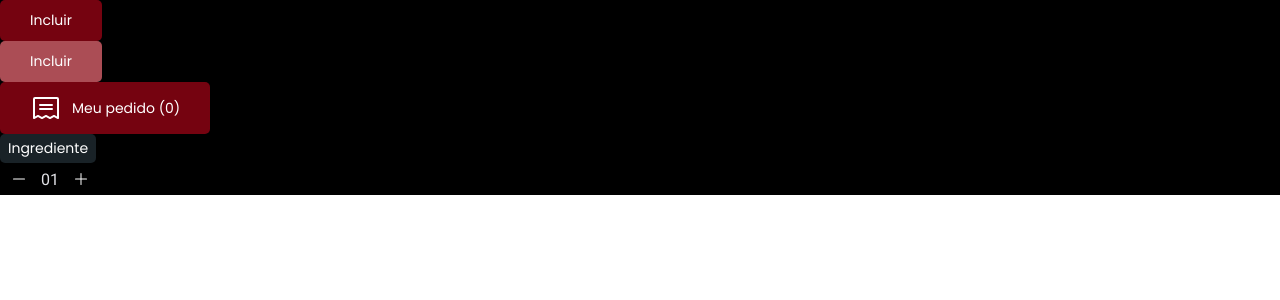
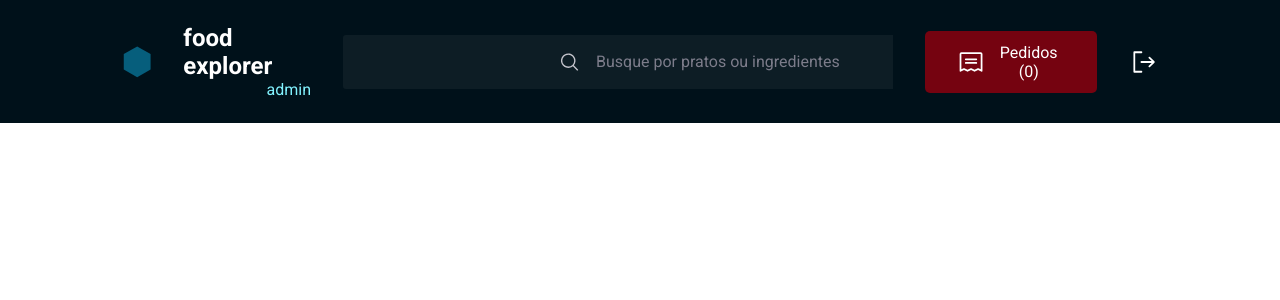
Before and after one commit to nikollllllas/food-explorer-web, a React (Vite) app: page / in a window 1280 px wide. Shown: the top 300 px of the page. Built offline with nearby package versions, Linux system fonts and the light colour scheme.

Commit message:
:sparkles:: updated and adjustes components

```diff
--- a/src/components/Button/styles.js
+++ b/src/components/Button/styles.js
@@ -1,12 +1,12 @@
 import styled from 'styled-components'
 
 export const Container = styled.button`
-  padding: 1rem 3rem;
+  padding: 1.2rem 3.2rem;
 
   display: flex;
   justify-content: center;
   align-items: center;
-  gap: 1rem;
+  gap: 8px;
 
   color: ${({ theme }) => theme.darkTheme.LIGHT[100]};
   background: ${({ theme }) => theme.darkTheme.TINTS.TOMATO[100]};
@@ -14,7 +14,8 @@ export const Container = styled.button`
   border: 0;
   border-radius: 5px;
 
-  font: 14px 'Poppins', sans-serif;
+  font: 1.4rem;
+  text-align: center;
 
   &:hover {
     transition: 0.2s ease-in-out;
--- /dev/null
+++ b/src/components/Header/index.jsx
@@ -0,0 +1,46 @@
+import { Container, Search } from './styles'
+import { Button } from '../Button'
+import { MagnifyingGlass, Receipt, SignOut } from '@phosphor-icons/react'
+import { Input } from '../Input'
+
+export function Header({ isAdmin }) {
+  return (
+    <Container>
+      <svg
+        width='26'
+        height='31'
+        viewBox='0 0 26 31'
+        fill='none'
+        xmlns='http://www.w3.org/2000/svg'>
+        <path
+          d='M13 0.366394L25.9904 7.86639V22.8664L13 30.3664L0.00961876 22.8664V7.86639L13 0.366394Z'
+          fill='#065E7C'
+        />
+      </svg>
+
+      <div>
+        <h1>food explorer </h1>
+        <span>admin</span>
+      </div>
+
+      <Search>
+        <Input
+          icon={MagnifyingGlass}
+          isAdmin={false}
+          placeholder={'Busque por pratos ou ingredientes'}
+        />
+      </Search>
+
+      {isAdmin ? (
+        <Button title={'Novo prato'} />
+      ) : (
+        <Button
+          icon={Receipt}
+          title={'Pedidos (0)'}
+        />
+      )}
+
+      <SignOut />
+    </Container>
+  )
+}
--- /dev/null
+++ b/src/components/Header/styles.js
@@ -0,0 +1,48 @@
+import styled from 'styled-components'
+
+export const Container = styled.div`
+  padding: 2.4rem 12.3rem;
+
+  height: auto;
+  width: auto;
+
+  display: flex;
+  align-items: center;
+  gap: 3.2rem;
+
+  background-color: ${({ theme }) => theme.darkTheme.DARK[600]};
+
+  > div {
+    display: flex;
+    flex-direction: column;
+    align-items: end;
+  }
+
+  > div h1 {
+    font-size: 2.4rem;
+    font-weight: 700;
+    color: ${({ theme }) => theme.darkTheme.LIGHT[100]};
+  }
+
+  > div span {
+    font-size: 1.6rem;
+    color: ${({ theme }) => theme.darkTheme.TINTS.CAKE[200]};
+  }
+
+  > svg {
+    width: 32px;
+    height: 32px;
+    color: ${({ theme }) => theme.darkTheme.LIGHT[100]};
+
+    :nth-last-child() {
+      cursor: pointer;
+    }
+  }
+`
+export const Search = styled.div`
+  width: 60%;
+  display: flex;
+  border-radius: 0.3rem;
+  background-color: ${({ theme }) => theme.darkTheme.DARK[900]};
+  justify-content: center;
+`
--- /dev/null
+++ b/src/components/Input/index.jsx
@@ -0,0 +1,10 @@
+import { Container } from './styles'
+
+export function Input({ icon: Icon, ...rest }) {
+  return (
+    <Container>
+      {Icon && <Icon />}
+      <input {...rest} />
+    </Container>
+  )
+}
--- /dev/null
+++ b/src/components/Input/styles.js
@@ -0,0 +1,36 @@
+import styled from 'styled-components'
+
+export const Container = styled.div`
+  padding: 0.75rem 0;
+  width: 344px;
+  display: flex;
+  align-items: center;
+  justify-content: space-between;
+
+  gap: 0.875rem;
+
+  background-color: ${({ theme }) => theme.darkTheme.DARK[900]};
+  color: ${({ theme }) => theme.darkTheme.LIGHT[500]};
+
+  > input {
+    width: 100%;
+    font-size: 16px;
+    padding: 1rem 0.75rem;
+    outline: none;
+
+    background: transparent;
+    border: 0;
+
+    color: ${({ theme }) => theme.darkTheme.LIGHT[500]};
+
+    &::placeholder {
+      color: ${({ theme }) => theme.darkTheme.LIGHT[500]};
+    }
+  }
+
+  > svg {
+    margin-left: 1rem;
+    font-size: 24px;
+    color: ${({ theme }) => theme.darkTheme.LIGHT[400]};
+  }
+`
--- a/src/pages/SignIn/index.jsx
+++ b/src/pages/SignIn/index.jsx
@@ -1,27 +1,18 @@
-import { Button } from '../../components/Button'
-import { Tag } from '../../components/Tag'
-import { Stepper } from '../../components/Stepper'
-import { Container } from './styles'
-import { Receipt } from '@phosphor-icons/react'
+// import { Button } from '../../components/Button'
+// import { Tag } from '../../components/Tag'
+// import { Stepper } from '../../components/Stepper'
+// import { Receipt } from '@phosphor-icons/react'
+// import { Container } from './styles'
+// import { Search } from '../../components/Search'
+// import { Input } from '../../components/Input'
+// import { MagnifyingGlass } from '@phosphor-icons/react'
+
+import { Header } from '../../components/Header'
 
 export function SignIn() {
   return (
-    <Container>
-      <Button title={'Incluir'} />
-
-      <Button
-        title={'Incluir'}
-        disabled
-      />
-
-      <Button
-        icon={Receipt}
-        title={'Meu pedido (0)'}
-      />
-
-      <Tag title={'Ingrediente'} />
-
-      <Stepper />
-    </Container>
+    <>
+      <Header />
+    </>
   )
 }
--- a/vite.config.js
+++ b/vite.config.js
@@ -3,9 +3,16 @@ import react from '@vitejs/plugin-react'
 
 // https://vitejs.dev/config/
 export default defineConfig({
-  plugins: [react()],
-  server:{
+  plugins: [
+    react({
+      include: '**/*.jsx'
+    })
+  ],
+  server: {
     host: 'localhost',
     port: 3334,
+    watch: {
+      usePolling: true
+    }
   }
 })
```
Also changed, not shown: 1 other file (tests, documents, lock files or other folders).
